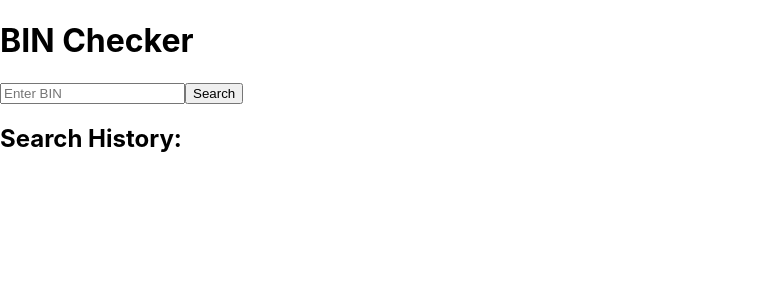
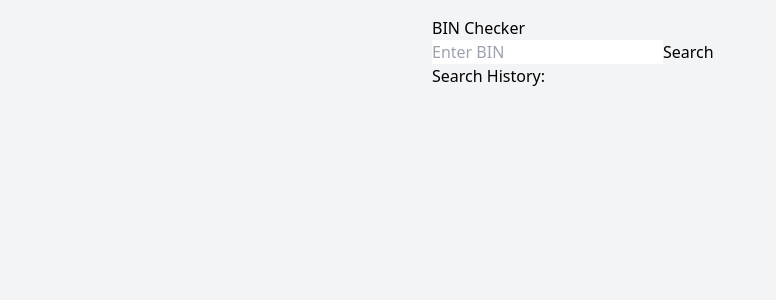
Before and after one commit to shcreator/web-app, a Next.js app: page / in a window 1280 px wide. Shown: the top 300 px of the page, without its empty margins (0-776 px from the left). Built offline with nearby package versions, Linux system fonts and the light colour scheme.

Commit message:
Update globals.css

```diff
--- a/styles/globals.css
+++ b/styles/globals.css
@@ -1,26 +1,11 @@
-html,
+@tailwind base;
+@tailwind components;
+@tailwind utilities;
+
 body {
-  padding: 0;
-  margin: 0;
-  font-family:
-    -apple-system,
-    BlinkMacSystemFont,
-    Segoe UI,
-    Roboto,
-    Oxygen,
-    Ubuntu,
-    Cantarell,
-    Fira Sans,
-    Droid Sans,
-    Helvetica Neue,
-    sans-serif;
+  @apply bg-gray-100 h-screen;
 }
 
-a {
-  color: inherit;
-  text-decoration: none;
+.container {
+  @apply max-w-md mx-auto p-4;
 }
-
-* {
-  box-sizing: border-box;
-}
```
